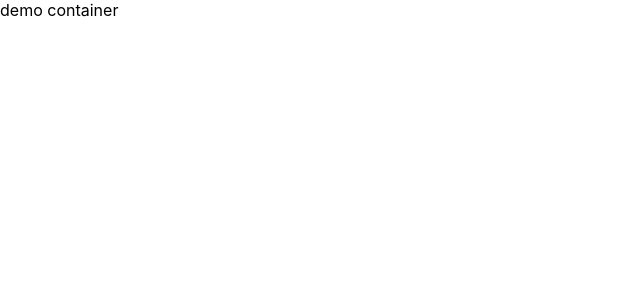
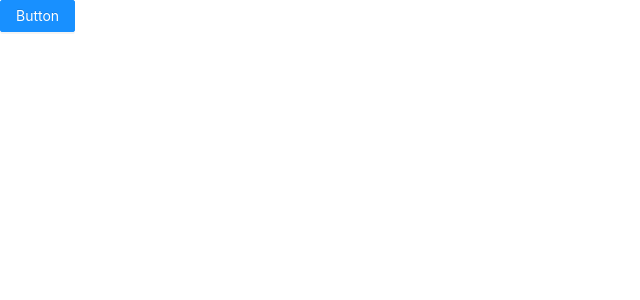
Before and after one commit to yiboYin/WOT-Static, a Next.js app: page /demo in a window 1280 px wide. Shown: the top 300 px of the page, without its empty margins (0-640 px from the left). Built offline with nearby package versions, Linux system fonts and the light colour scheme.

Commit message:
imort antd

```diff
--- a/package.json
+++ b/package.json
@@ -10,6 +10,7 @@
     "prepare": "husky install"
   },
   "dependencies": {
+    "antd": "^4.19.2",
     "cookie-parser": "^1.4.6",
     "express": "^4.17.3",
     "express-async-errors": "^3.1.1",
--- a/pages/demo/index.tsx
+++ b/pages/demo/index.tsx
@@ -1,9 +1,10 @@
 import type { NextPage } from 'next'
+import { Button } from 'antd';
 
 const Demo: NextPage = () => {
   return (
     <div>
-      demo container
+      <Button type="primary">Button</Button>
     </div>
   )
 }
--- a/styles/globals.css
+++ b/styles/globals.css
@@ -1,3 +1,4 @@
+@import '~antd/dist/antd.css';
 html,
 body {
   padding: 0;
```
Also changed, not shown: 1 other file (tests, documents, lock files or other folders).
